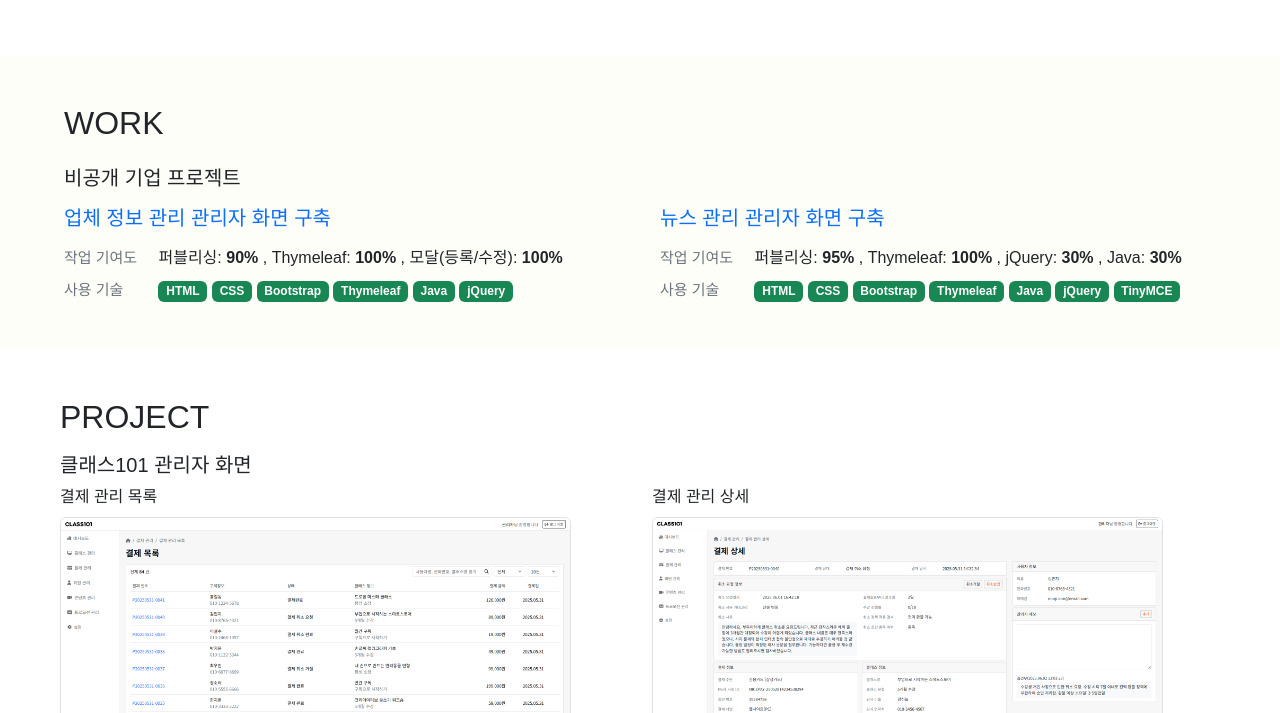
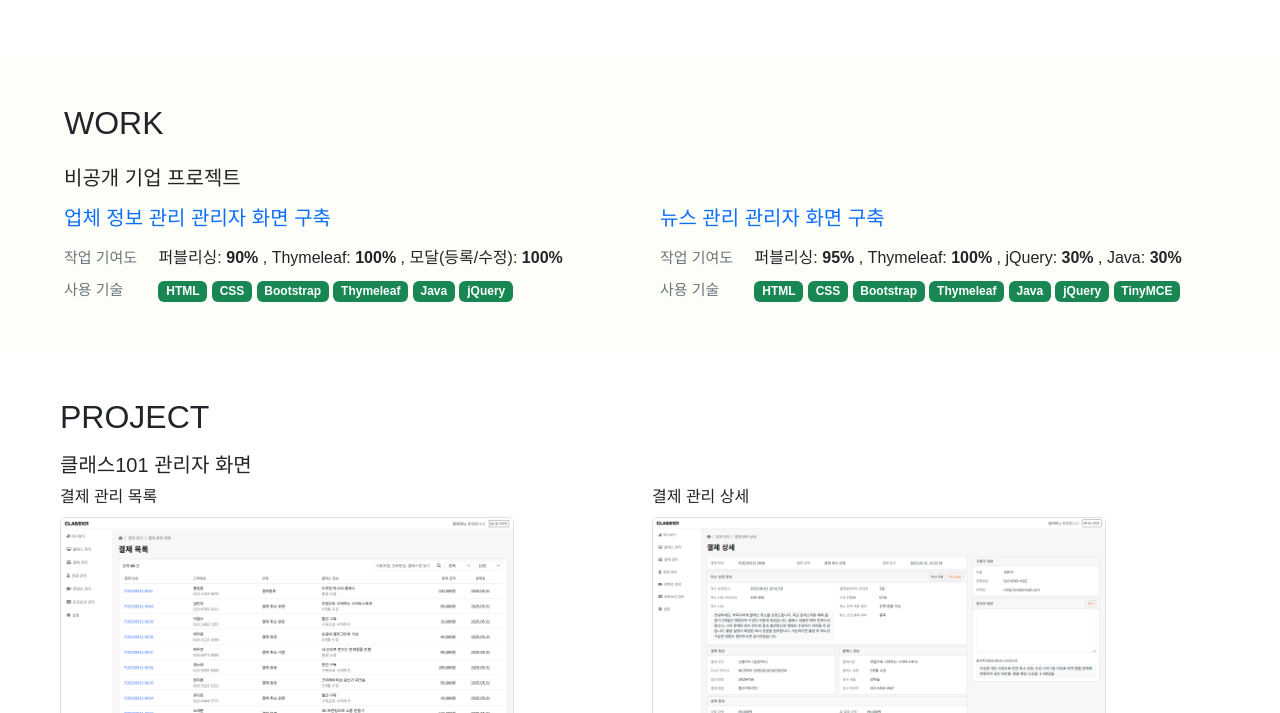
Before and after one commit to CindyKim0519/portfolio, a plain HTML site: page index.html in a window 1280 px wide. Shown: the part 1544-2257 px from the top of the page. Drawn offline with Linux system fonts and the light colour scheme.

Commit message:
포폴 수정

```diff
--- a/index.html
+++ b/index.html
@@ -228,7 +228,7 @@
                                 <div class="col-6">
                                     <p class="mb-2">결제 관리 목록</p>
                                     <a href="#!">
-                                        <img src="./images/payment_list.png" alt="" class="rounded-2 border" style="width: 90%;">
+                                        <img src="./images/payment_list.png" alt="" class="rounded-2 border project-img-size">
                                     </a>
                                     <div class="d-flex align-items-center gap-2 mt-3">
                                         <a href="https://www.notion.so/101-211ec68ec563807dbd87ca4aeb78a0e1?source=copy_link" class="btn btn-outline-secondary">자세히 보기</a>
@@ -239,7 +239,7 @@
                                     <div class="col-6">
                                      <p class="mb-2">결제 관리 상세</p>
                                     <a href="#!">
-                                        <img src="./images/payment_detail.png" alt="" class="rounded-2 border" style="width: 90%;">
+                                        <img src="./images/payment_detail.png" alt="" class="rounded-2 border project-img-size">
                                     </a>
                                     <div class="d-flex align-items-center gap-2 mt-3">
                                         <a href="https://www.notion.so/101-211ec68ec5638055a7fafc75878f1c71?source=copy_link" class="btn btn-outline-secondary">자세히 보기</a>
@@ -250,7 +250,7 @@
                                 <div class="col-6 mt-5">
                                     <h5 class="mb-2">칸 아카데미 관리자 화면</h5>
                                     <p class="mb-2">대시보드</p>
-                                    <img src="./images/dashboard.png" alt="" class="rounded-2 border" style="width: 90%;">
+                                    <img src="./images/dashboard.png" alt="" class="rounded-2 border project-img-size">
                                     <div class="d-flex align-items-center gap-2 mt-3">
                                         <a href="https://www.notion.so/211ec68ec56380148834e99b6d003d75?source=copy_link" class="btn btn-outline-secondary">자세히 보기</a>
                                         <a href="https://cindykim0519.github.io/khan_academy/" class="btn btn-outline-success">웹사이트로 이동</a>
@@ -259,7 +259,7 @@
                                 <div class="col-6 mt-5">
                                     <h5>칸 아카데미 앱</h5>
                                     <p class="mb-2">로그인, 검색, 홈화면 앱 디자인</p>
-                                    <img src="../images/app_design.jpg" alt="" style="width: 90%;" class="rounded-2 border">
+                                    <img src="./images/app_design.jpg" alt="" class="project-img-size rounded-2 border">
                                     <div class="d-flex align-items-center gap-2 mt-3">
                                         <a href="https://www.notion.so/Khan-Academy-211ec68ec56380ff95b1d42519084472?source=copy_link" class="btn btn-outline-secondary">자세히 보기</a>
                                         <a href="https://www.figma.com/design/iwIvNTtnHRpwDKwgHAPiAW/%EC%B9%B8-%EC%95%84%EC%B9%B4%EB%8D%B0%EB%AF%B8-%EC%95%B1-%EB%94%94%EC%9E%90%EC%9D%B8?node-id=0-1&t=Yj1Yj9sIbObofB6z-1" class="btn btn-outline-success">Figma</a>
--- a/scss/style.scss
+++ b/scss/style.scss
@@ -44,3 +44,6 @@
 .copyright {
     height: 60px;
 }
+.project-img-size {
+    width: 80%;
+}
```
Also changed, not shown: css/style.min.css, images/creatie.jfif (deleted).
